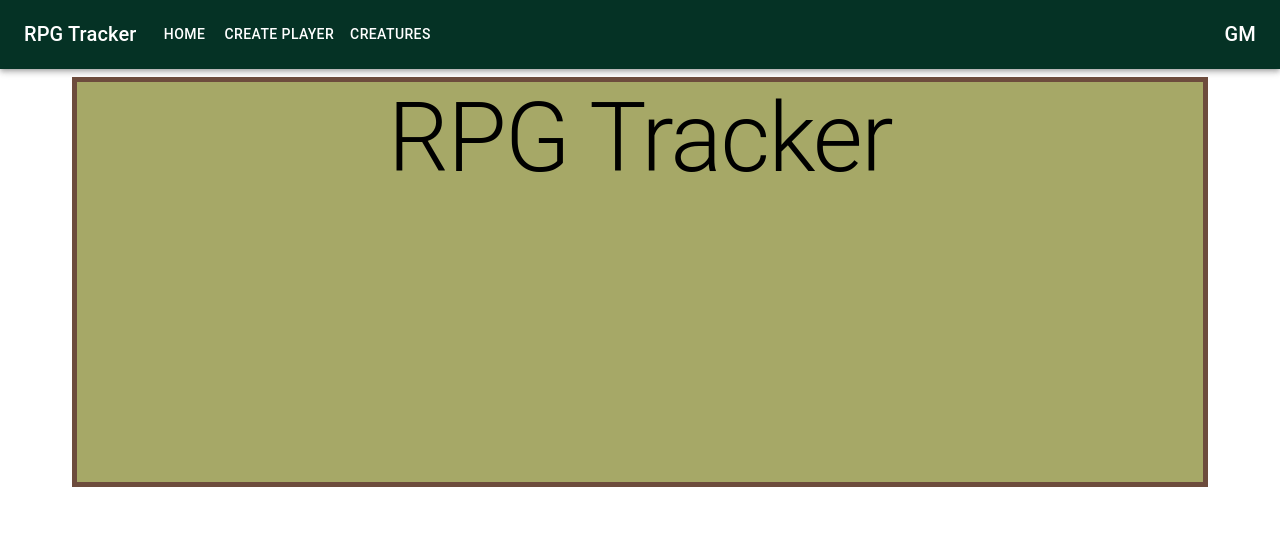
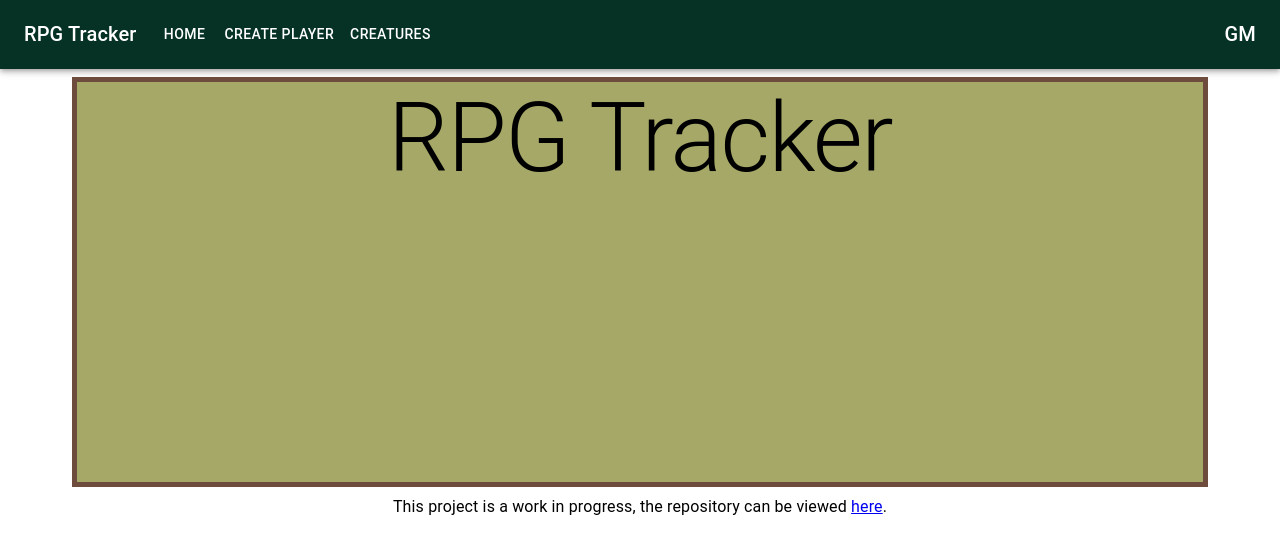
Before and after one commit to lchapmb/rpgTracker, a React (Create React App) app: page / in a window 1280 px wide. Shown: the top 554 px of the page. Built offline with nearby package versions, Linux system fonts and the light colour scheme.

Commit message:
adds link for repo

```diff
--- a/src/components/HomePage.tsx
+++ b/src/components/HomePage.tsx
@@ -14,6 +14,12 @@ export default function HomePage() {
             RPG Tracker
           </Typography>
         </Box>
+        <Container>
+          <Typography variant="body1" align="center">
+            This project is a work in progress, the repository can be viewed{" "}
+            <a href="https://github.com/lchapmb/rpgTracker">here</a>.
+          </Typography>
+        </Container>
       </Container>
     </>
   );
```
